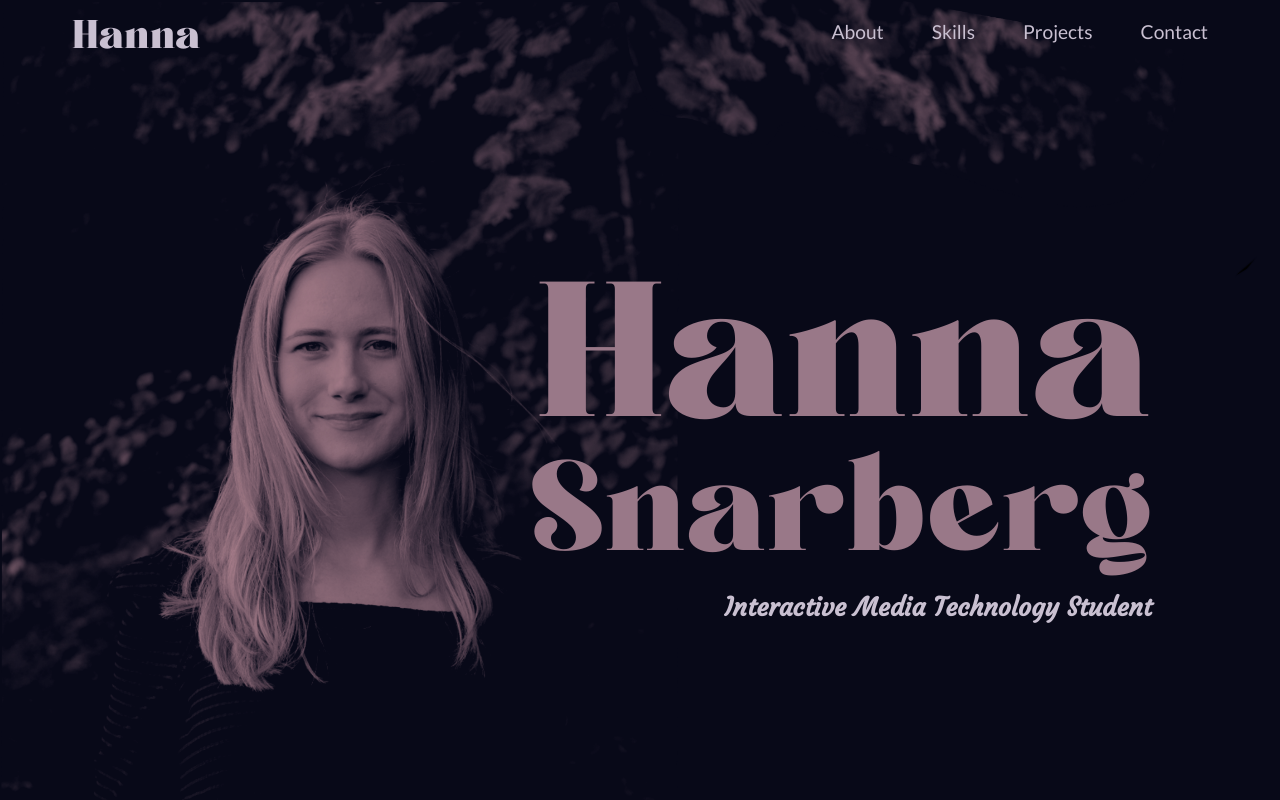
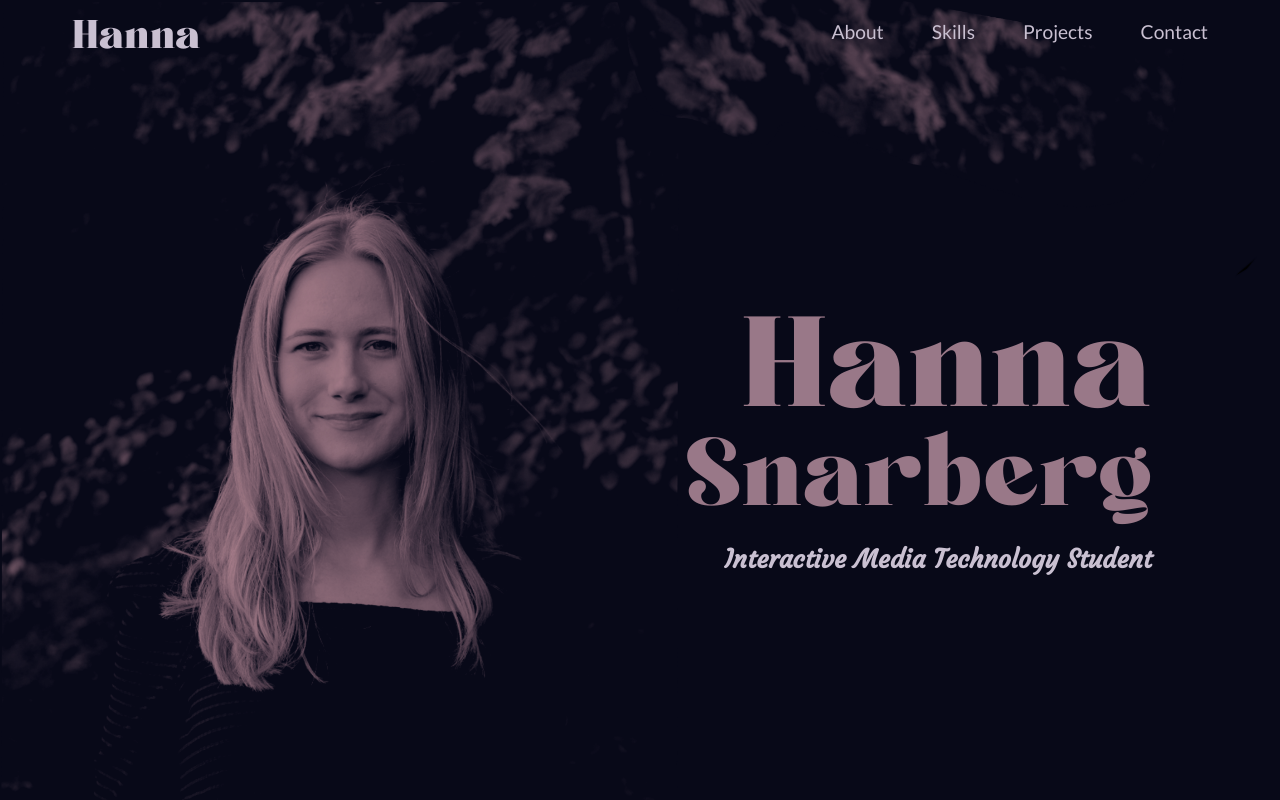
Before and after one commit to hannasnarberg/Portfolio-Website, a React (Create React App) app: page / in a window 1280 px wide. Shown: the top 800 px of the page. Built offline with nearby package versions, Linux system fonts and the light colour scheme; a web font is replaced by a local one.

Commit message:
shrink header title

```diff
--- a/src/components/header/header.css
+++ b/src/components/header/header.css
@@ -23,14 +23,14 @@ header {
 
 .header__title-first {
    color: rgb(153, 120, 136);
-   font-size: 15vw;
-   line-height: 15vw;
+   font-size: 10vw;
+   line-height: 10vw;
 }
 
 .header__title-last {
    color: rgb(153, 120, 136);
-   font-size: 10vw;
-   line-height: 10vw;
+   font-size: 7.5vw;
+   line-height: 7.5vw;
    padding-bottom: 2rem;
 }
 
```
